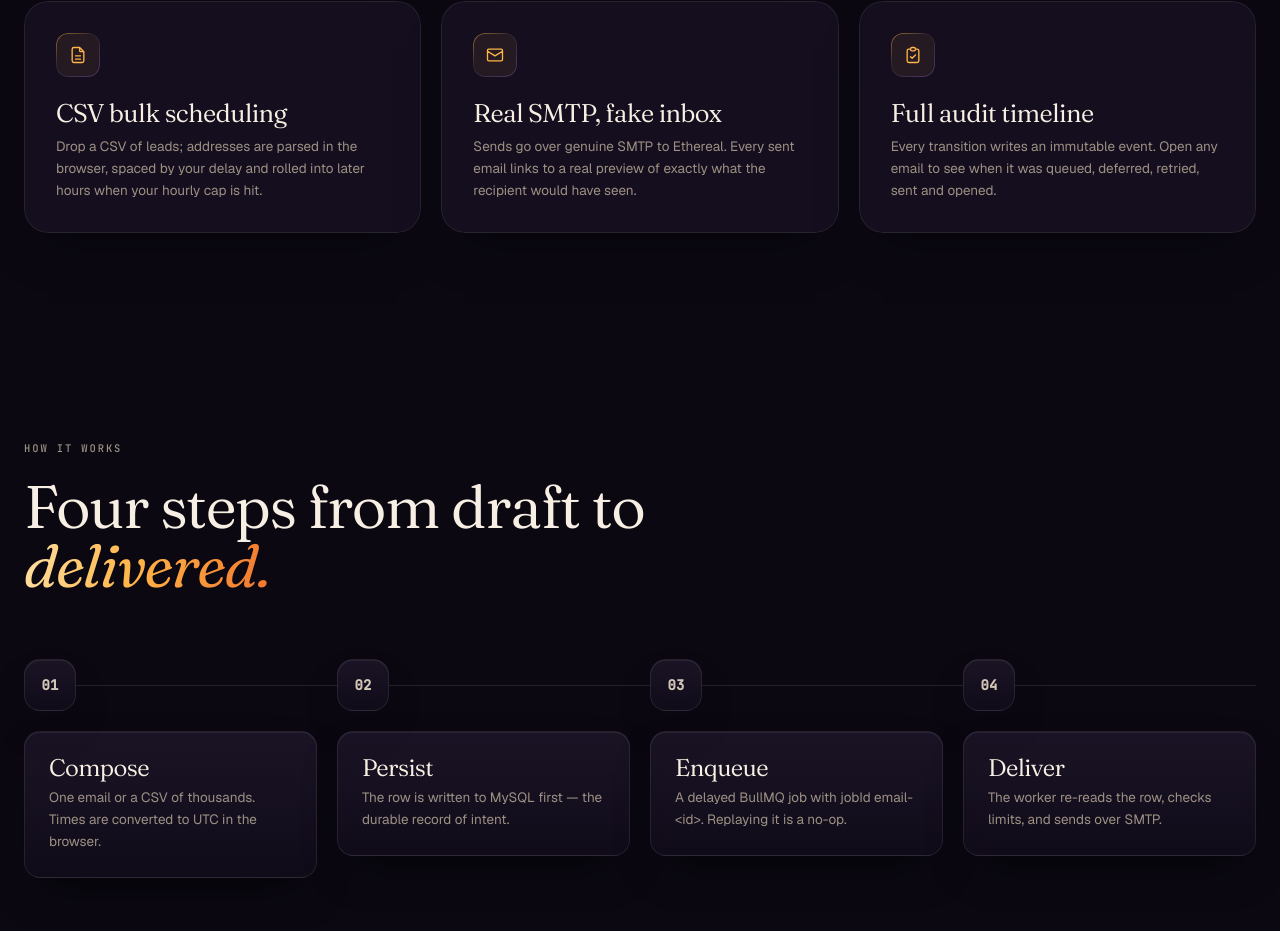
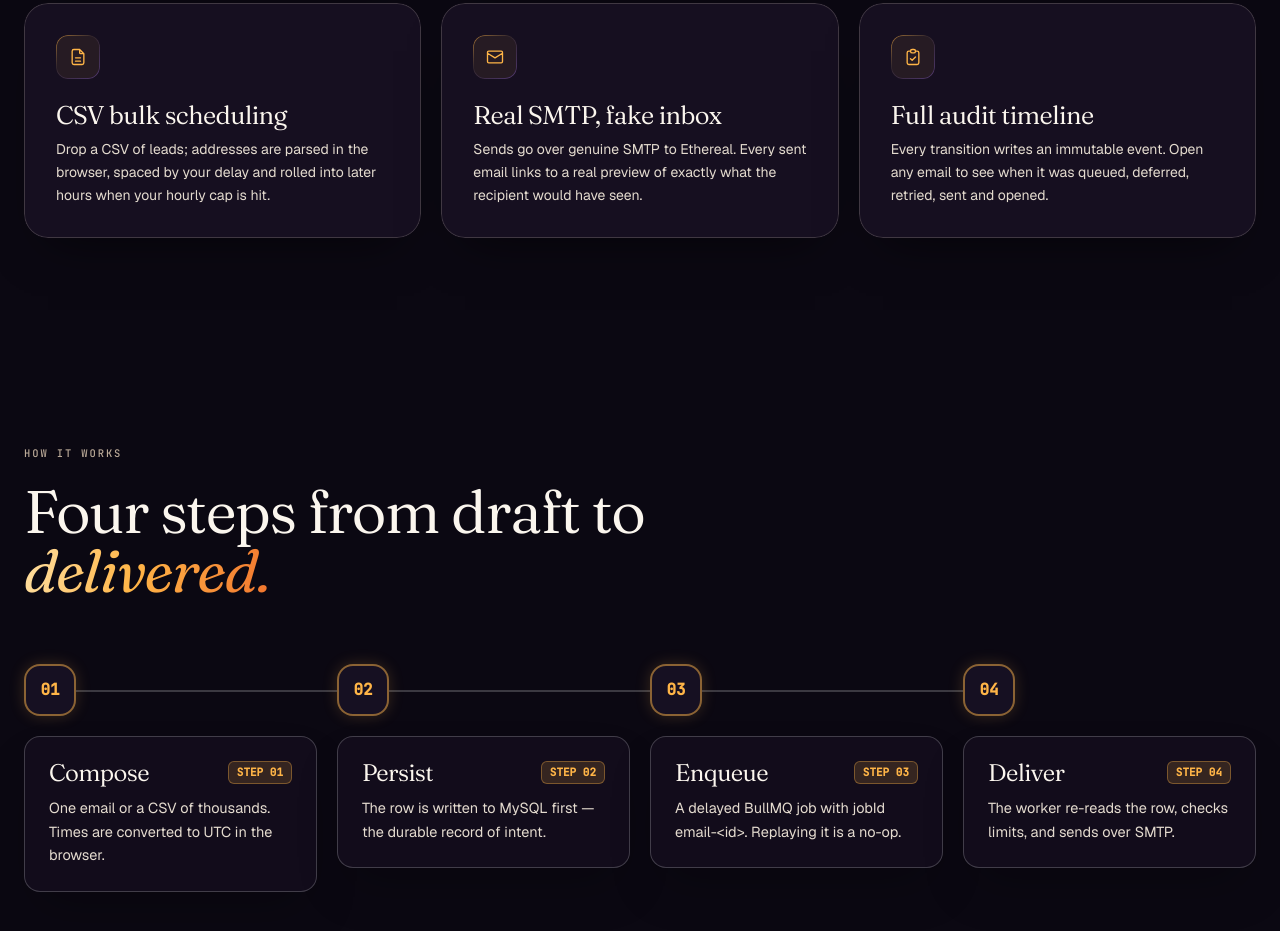
Before and after one commit to Ankit-Basu/TimedInk, a React (Vite) app in the folder frontend/: page / in a window 1280 px wide. Shown: the part 1472-2403 px from the top of the page. Built offline with nearby package versions, Linux system fonts and the light colour scheme.

Commit message:
fix(landing): enhance pipeline steps and badge contrast in dark theme

```diff
--- a/frontend/src/index.css
+++ b/frontend/src/index.css
@@ -21,16 +21,16 @@
   --color-night-2: #130d1d;
   --color-night-3: #1b1428;
 
-  /* Warm cream ink. ink-3 measures ~5:1 on night-2. */
-  --color-ink: #f7efe3;
-  --color-ink-2: #d2c6b6;
-  --color-ink-3: #9d9184;
+  /* Warm cream ink. High contrast for dark theme readability. */
+  --color-ink: #fbf6ee;
+  --color-ink-2: #e4dbcf;
+  --color-ink-3: #baa997;
 
-  --color-glass: rgb(255 244 230 / 0.035);
-  --color-glass-2: rgb(255 244 230 / 0.06);
-  --color-glass-3: rgb(255 244 230 / 0.1);
-  --color-edge: rgb(255 240 220 / 0.09);
-  --color-edge-strong: rgb(255 240 220 / 0.17);
+  --color-glass: rgb(255 244 230 / 0.05);
+  --color-glass-2: rgb(255 244 230 / 0.08);
+  --color-glass-3: rgb(255 244 230 / 0.12);
+  --color-edge: rgb(255 240 220 / 0.18);
+  --color-edge-strong: rgb(255 240 220 / 0.28);
 
   /* Brand. Amber is the accent; ember deepens it; plum gives depth; teal is "live". */
   --color-amber: #ffb547;
--- a/frontend/src/pages/AuthLanding.tsx
+++ b/frontend/src/pages/AuthLanding.tsx
@@ -306,14 +306,14 @@ export default function AuthLanding({ card, defaultOpen = false }: { card: React
                   spotlightColor="rgba(255, 181, 71, 0.28)"
                   style={
                     {
-                      '--spotlight-card-surface': 'rgba(24, 17, 34, 0.82)',
-                      '--spotlight-card-border': 'rgba(255,240,220,0.09)',
+                      '--spotlight-card-surface': 'rgba(24, 17, 34, 0.92)',
+                      '--spotlight-card-border': 'rgba(255,240,220,0.18)',
                     } as React.CSSProperties
                   }
                 >
                   <FeatureIcon d={feature.icon} />
-                  <h3 className="headline mt-6 text-[1.6rem]">{feature.title}</h3>
-                  <p className="mt-2.5 text-[13.5px] leading-relaxed text-ink-3">{feature.body}</p>
+                  <h3 className="headline mt-6 text-[1.6rem] text-ink">{feature.title}</h3>
+                  <p className="mt-2.5 text-[14px] leading-relaxed text-ink-2">{feature.body}</p>
                 </SpotlightCard>
               </div>
             ))}
@@ -330,22 +330,27 @@ export default function AuthLanding({ card, defaultOpen = false }: { card: React
           </div>
 
           <div data-pipeline className="relative mt-16">
-            <div className="absolute top-[26px] right-0 left-0 hidden h-px bg-white/10 lg:block" aria-hidden="true">
-              <div data-progress className="h-full origin-left bg-gradient-to-r from-amber via-ember to-plum" />
+            <div className="absolute top-[26px] left-[26px] right-[calc(25%-20px)] hidden h-[2px] bg-white/20 lg:block" aria-hidden="true">
+              <div data-progress className="h-full origin-left bg-gradient-to-r from-amber via-ember to-teal shadow-[0_0_12px_rgba(255,181,71,0.6)]" />
             </div>
             <ol className="grid gap-5 lg:grid-cols-4">
               {STEPS.map((step) => (
                 <li
                   key={step.k}
                   data-step
-                  className="group relative [&.is-lit_.step-card]:border-amber/30 [&.is-lit_.step-dot]:border-transparent [&.is-lit_.step-dot]:bg-gradient-to-b [&.is-lit_.step-dot]:from-[#ffc56b] [&.is-lit_.step-dot]:to-ember [&.is-lit_.step-dot]:text-night [&.is-lit_.step-dot]:shadow-[0_0_30px_rgb(255_165_60/0.55)]"
+                  className="group relative [&.is-lit_.step-card]:border-amber/50 [&.is-lit_.step-card]:shadow-[0_0_35px_rgba(255,181,71,0.2)] [&.is-lit_.step-dot]:border-amber [&.is-lit_.step-dot]:bg-gradient-to-b [&.is-lit_.step-dot]:from-[#ffc86b] [&.is-lit_.step-dot]:to-ember [&.is-lit_.step-dot]:text-night [&.is-lit_.step-dot]:shadow-[0_0_30px_rgb(255_175_70/0.8)]"
                 >
-                  <span className="step-dot glass mono relative z-10 grid h-[52px] w-[52px] place-items-center rounded-2xl text-sm font-semibold text-ink-2 transition-all duration-500">
+                  <span className="step-dot mono relative z-10 grid h-[52px] w-[52px] place-items-center rounded-2xl border-2 border-amber/50 bg-[#161022] text-base font-bold text-amber shadow-[0_0_15px_rgba(255,181,71,0.18)] transition-all duration-500">
                     {step.k}
                   </span>
-                  <div className="step-card glass mt-5 rounded-2xl p-6 transition-all duration-500">
-                    <h3 className="headline text-2xl">{step.title}</h3>
-                    <p className="mt-2 text-[13.5px] leading-relaxed text-ink-3">{step.body}</p>
+                  <div className="step-card mt-5 rounded-2xl border border-white/20 bg-night-2/95 p-6 shadow-2xl backdrop-blur-md transition-all duration-500 hover:border-amber/50 hover:shadow-[0_0_25px_rgba(255,181,71,0.12)]">
+                    <div className="flex items-center justify-between">
+                      <h3 className="headline text-2xl font-semibold tracking-wide text-ink">{step.title}</h3>
+                      <span className="mono rounded-md border border-amber/35 bg-amber/15 px-2 py-0.5 text-[11px] font-bold text-amber">
+                        STEP {step.k}
+                      </span>
+                    </div>
+                    <p className="mt-3 text-[14.5px] leading-relaxed text-ink-2">{step.body}</p>
                   </div>
                 </li>
               ))}
```
